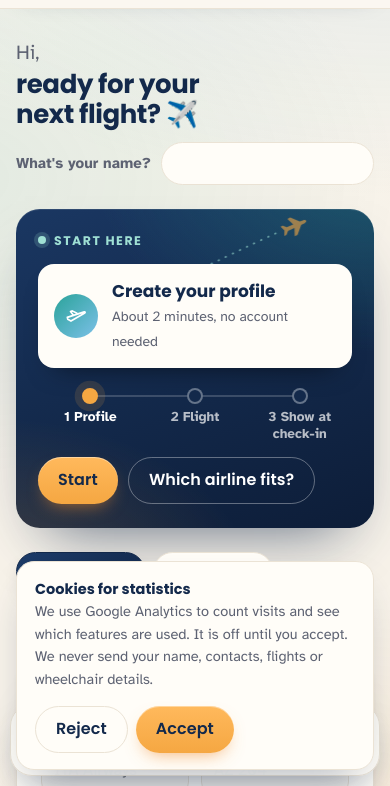
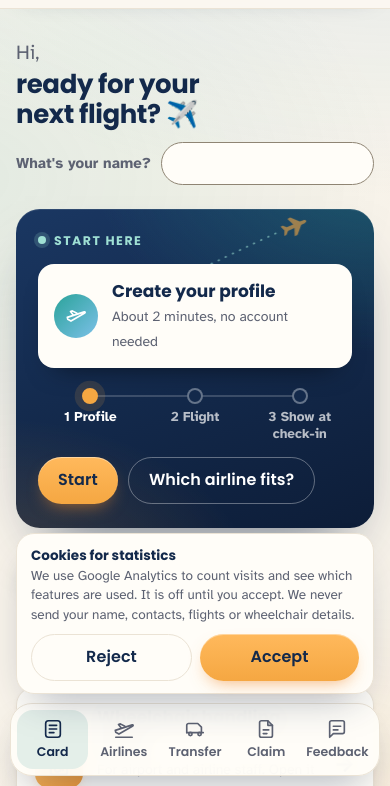
Before and after one commit to Pakitoss/FreeVel, a plain HTML site: page index.html in a window 390 px wide. Shown: the part 58-844 px from the top of the page. Drawn offline with nearby package versions, Linux system fonts and the light colour scheme.

Commit message:
Accessibility: WCAG AA contrast fixes and clearer first-run flow
- New --teal-ink (#1a7068) for teal text: greeting name, links, eyebrows (2.8:1 -> 5.3:1)
- Darker --ok (#176b62) so green pills pass on ok-soft (4.0:1 -> 5.4:1)
- Soon labels on category chips at full opacity (3.8:1 -> 6:1)
- New --field-line (#8f8574) for input borders, 3.4:1 against fields (was 1.2:1)
- Bottom bar labels 11.5px -> 12.5px
- Mobile cookie banner: compact, full-width buttons, sits above the bottom bar
- Trip form hidden until the profile exists, so the hero is the single starting point

Co-Authored-By: Claude Opus 5.5 <noreply@anthropic.com>

```diff
--- a/index.html
+++ b/index.html
@@ -205,7 +205,8 @@ img{max-width:100%}
   --grad:linear-gradient(135deg,#2aa39a 0%,#7cc0e8 100%);
   --band:#fcf8f1; --band-ink:#13294b; --band-muted:#5d6272;
   --btn:#13294b; --btn-ink:#ffffff;
-  --ok:#1d8178; --ok-soft:#dcf2ef; --warn:#8f4f00; --warn-soft:#fdf0d8; --bad:#a52019; --bad-soft:#fbe5e3; --info:#1f5f99; --info-soft:#e3f1fb;
+  --teal-ink:#1a7068; --field-line:#8f8574;
+  --ok:#176b62; --ok-soft:#dcf2ef; --warn:#8f4f00; --warn-soft:#fdf0d8; --bad:#a52019; --bad-soft:#fbe5e3; --info:#1f5f99; --info-soft:#e3f1fb;
   --paper:#ffffff; --paper-ink:#111418; --paper-muted:#5a606b; --paper-line:#c9ced6;
   --f-display:"Poppins",system-ui,sans-serif;
   --f-body:"Atkinson Hyperlegible",system-ui,-apple-system,"Segoe UI",Roboto,sans-serif;
@@ -217,6 +218,7 @@ img{max-width:100%}
   --bg:#0b1630; --surface:#122247; --ink:#eaf1f8; --muted:#a3b4cc; --line:#243a66; --field:#0e1c3c;
   --band:#081127; --band-ink:#eef4fa; --band-muted:#8ea3c2;
   --btn:#f5a742; --btn-ink:#13294b;
+  --teal-ink:#5fcdbf; --field-line:#5f78a6;
   --ok:#5fcdbf; --ok-soft:#10343a; --warn:#f3b45a; --warn-soft:#33240c; --bad:#ff8a80; --bad-soft:#3a1513; --info:#8fcaf0; --info-soft:#12284a;
   color-scheme:dark}
 
@@ -255,9 +257,9 @@ button,input,select,textarea{font:inherit;color:inherit}
 .checkin .desk-wrap{justify-items:stretch}
 .checkin .tag{max-width:none}
 .hello-hi{margin:0;font-size:20px;color:var(--muted)}
-.hello-hi .hi-name{color:var(--teal);font-family:var(--f-display);font-weight:700}
+.hello-hi .hi-name{color:var(--teal-ink);font-family:var(--f-display);font-weight:700}
 .hello-name{display:flex;align-items:center;gap:10px;margin:10px 0 0;font-weight:700;font-size:15px;color:var(--muted)}
-.hello-name input{min-height:42px;padding:8px 14px;border:1.5px solid var(--line);border-radius:99px;background:var(--surface);font-size:16px;flex:1;min-width:0;max-width:240px}
+.hello-name input{min-height:42px;padding:8px 14px;border:1.5px solid var(--field-line);border-radius:99px;background:var(--surface);font-size:16px;flex:1;min-width:0;max-width:240px}
 .hello-name input:focus{outline:none;border-color:var(--teal);box-shadow:0 0 0 3px #2aa39a33}
 .hello h1{font-size:clamp(26px,3.6vw,38px);line-height:1.15;font-weight:700;color:var(--ink);max-width:22ch}
 .hero{background:var(--navy);color:#fff;border-radius:24px;padding:22px 22px 24px;display:grid;gap:14px;box-shadow:0 18px 40px -24px #13294b99}
@@ -281,7 +283,7 @@ button,input,select,textarea{font:inherit;color:inherit}
   .me{order:3!important}
   main{padding-bottom:110px}
   .bnav{display:grid;grid-template-columns:repeat(5,1fr);position:fixed;left:10px;right:10px;bottom:calc(10px + env(safe-area-inset-bottom,0px));z-index:40;background:#fffdf8f2;backdrop-filter:blur(12px);-webkit-backdrop-filter:blur(12px);border:1px solid var(--line);border-radius:22px;padding:6px;box-shadow:0 12px 32px -12px #5a42204d}
-  .bnav>a,.bnav>button{display:grid;justify-items:center;gap:3px;padding:8px 2px;border-radius:16px;color:var(--muted);text-decoration:none;font:600 11.5px var(--f-display);background:none;border:0;cursor:pointer}
+  .bnav>a,.bnav>button{display:grid;justify-items:center;gap:3px;padding:8px 2px;border-radius:16px;color:var(--muted);text-decoration:none;font:600 12.5px var(--f-display);background:none;border:0;cursor:pointer}
   .bnav svg{width:22px;height:22px}
   .bnav>a[aria-current="page"]{background:#e4efe9;color:var(--navy)}
   .bnav-menu{position:absolute;right:6px;bottom:calc(100% + 8px);background:var(--surface);border:1px solid var(--line);border-radius:16px;padding:6px;display:grid;min-width:200px;box-shadow:0 12px 32px -12px #5a42204d}
@@ -293,7 +295,7 @@ button,input,select,textarea{font:inherit;color:inherit}
 
 .intro{display:grid;gap:20px;padding:28px}
 .intro-head{display:flex;justify-content:space-between;align-items:flex-start;gap:16px}
-.intro-eyebrow{margin:0 0 6px;font-family:var(--f-display);font-size:12.5px;font-weight:600;letter-spacing:.12em;text-transform:uppercase;color:var(--teal)}
+.intro-eyebrow{margin:0 0 6px;font-family:var(--f-display);font-size:12.5px;font-weight:600;letter-spacing:.12em;text-transform:uppercase;color:var(--teal-ink)}
 .intro-head h2{font-size:clamp(20px,2.4vw,26px);line-height:1.25;max-width:32ch}
 .intro-feats{list-style:none;margin:0;padding:0;display:grid;grid-template-columns:repeat(4,minmax(0,1fr));gap:12px}
 .intro-feats li{display:grid;gap:6px;align-content:start;padding:16px;border:1px solid var(--line);border-radius:14px;background:var(--field)}
@@ -310,7 +312,7 @@ button,input,select,textarea{font:inherit;color:inherit}
 .intro-steps li>span{color:var(--muted);font-size:15px;line-height:1.5}
 .intro-cta{display:flex;flex-wrap:wrap;gap:10px}
 .intro-show{margin:0}
-.linkish{background:none;border:0;padding:0;color:var(--teal);font-weight:700;text-decoration:underline;cursor:pointer}
+.linkish{background:none;border:0;padding:0;color:var(--teal-ink);font-weight:700;text-decoration:underline;cursor:pointer}
 @media (max-width:900px){.intro-feats{grid-template-columns:repeat(2,minmax(0,1fr))}}
 @media (max-width:520px){.intro{padding:20px}.intro-feats{grid-template-columns:minmax(0,1fr)}.intro-head{flex-direction:column}}
 .fit-grid{display:grid;grid-template-columns:minmax(0,5fr) minmax(0,7fr);gap:20px;align-items:start}
@@ -390,7 +392,7 @@ main{padding-block:28px 56px}
 .cat svg{width:18px;height:18px}
 .cat.on{background:var(--navy);color:#fff;border-color:var(--navy);cursor:default}
 .cat.on svg{color:var(--orange)}
-.cat small{font-family:var(--f-mono);font-size:10px;font-weight:500;text-transform:uppercase;letter-spacing:.06em;opacity:.8}
+.cat small{font-family:var(--f-mono);font-size:10px;font-weight:500;text-transform:uppercase;letter-spacing:.06em}
 .cat:not(.on):hover{border-color:var(--muted);color:var(--ink)}
 
 /* ---------- form ---------- */
@@ -405,7 +407,7 @@ legend .n{background:var(--grad);color:#fff;border-radius:99px;padding:1px 8px}
 .row.r4{grid-template-columns:repeat(auto-fit,minmax(96px,1fr))}
 .f{display:grid;gap:5px;font-size:14px;font-weight:700;color:var(--ink);min-width:0}
 .f .h{font-weight:400;color:var(--muted);font-size:13px}
-.f input,.f select,.f textarea{width:100%;min-height:46px;padding:10px 12px;border:1.5px solid var(--line);border-radius:12px;background:var(--field);font-weight:400;font-size:16px}
+.f input,.f select,.f textarea{width:100%;min-height:46px;padding:10px 12px;border:1.5px solid var(--field-line);border-radius:12px;background:var(--field);font-weight:400;font-size:16px}
 .f textarea{min-height:88px;resize:vertical}
 .f input:focus,.f select:focus,.f textarea:focus{border-color:var(--teal);outline:none;box-shadow:0 0 0 3px #2aa39a40}
 .unit{position:relative}
@@ -415,7 +417,7 @@ legend .n{background:var(--grad);color:#fff;border-radius:99px;padding:1px 8px}
 .chk input{width:22px;height:22px;margin:0;flex:none;accent-color:var(--ink)}
 :root[data-theme="dark"] .chk input{accent-color:var(--sign)}
 .calc{display:flex;gap:10px;align-items:center;flex-wrap:wrap;font-size:14px;color:var(--muted);background:var(--field);border:1px dashed var(--line);border-radius:9px;padding:10px 12px}
-.calc input{width:86px;min-height:38px;padding:6px 8px;border:1.5px solid var(--line);border-radius:7px;background:var(--surface)}
+.calc input{width:86px;min-height:38px;padding:6px 8px;border:1.5px solid var(--field-line);border-radius:7px;background:var(--surface)}
 .form-foot{display:flex;flex-wrap:wrap;gap:10px;align-items:center;justify-content:space-between;padding-top:16px;border-top:1px solid var(--line)}
 .sync{font-size:13px;color:var(--muted);display:flex;align-items:center;gap:6px}
 
@@ -853,6 +855,12 @@ nav.tabs a{transition:background-color .2s,color .2s}
 @media (max-width:720px){
   .bnav{box-shadow:0 18px 40px -16px #13294b66}
   .bnav>a{transition:background-color .2s,color .2s}
+  /* compact cookie banner: less of the page covered, big full-width buttons */
+  .cookie{bottom:calc(92px + env(safe-area-inset-bottom,0px))}
+  .cookie-in{padding:12px 14px;gap:10px}
+  .cookie-in p{flex-basis:100%;font-size:13.5px;line-height:1.45}
+  .cookie-b{width:100%}
+  .cookie-b .btn{flex:1 1 0}
 }
 :root[data-theme="dark"] .bnav{background:color-mix(in srgb,var(--surface) 92%,transparent)}
 
@@ -2418,6 +2426,7 @@ function renderHero(){var box=$("hero"),hi=$("hello-hi");if(!box)return;
       trip=["airline","flight","date"].every(function(k){return String(S[k]||"").trim()});
   var steps='<ol class="hero-steps"><li class="'+(prof?'done':'')+'">'+T("1 Profile")+'</li><li class="'+(trip?'done':'')+'">'+T("2 Flight")+'</li><li>'+T("3 Show at check-in")+'</li></ol>';
   var ck=$("checkin");if(ck)ck.hidden=!prof;
+  var tf=$("tform");if(tf)tf.hidden=!prof; /* one clear starting point: the trip form appears once the profile exists */
   if(!prof){box.innerHTML='<p class="hero-k">'+T("Start here")+'</p><div class="hero-box"><span class="hero-ic">'+HERO_IC+'</span><div><b>'+T("Create your profile")+'</b><small>'+T("About 2 minutes, no account needed")+'</small></div></div>'+steps+
     '<div class="hero-cta"><a class="btn sign" href="#profile">'+T("Start")+'</a><a class="btn ghost" href="#fit">'+T("Which airline fits?")+'</a></div>';return}
   if(!trip){box.innerHTML='<p class="hero-k">'+T("Next step")+'</p><div class="hero-box"><span class="hero-ic">'+HERO_IC+'</span><div><b>'+T("Add your flight")+'</b><small>'+T("Airline, flight number and date")+'</small></div></div>'+steps+
```
